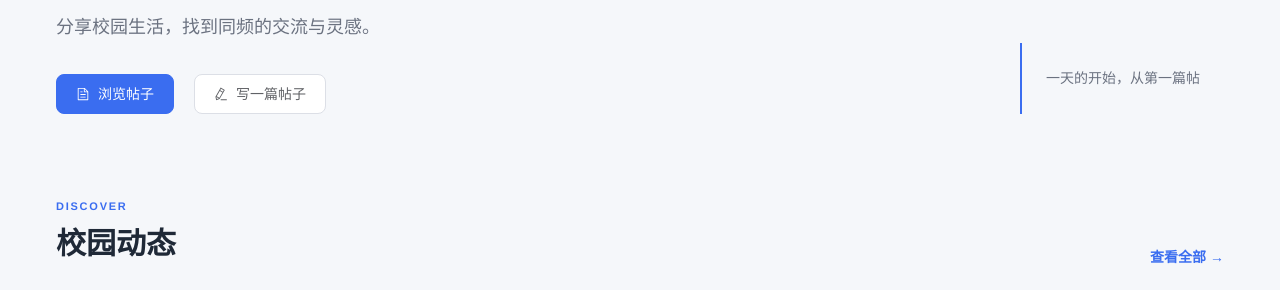
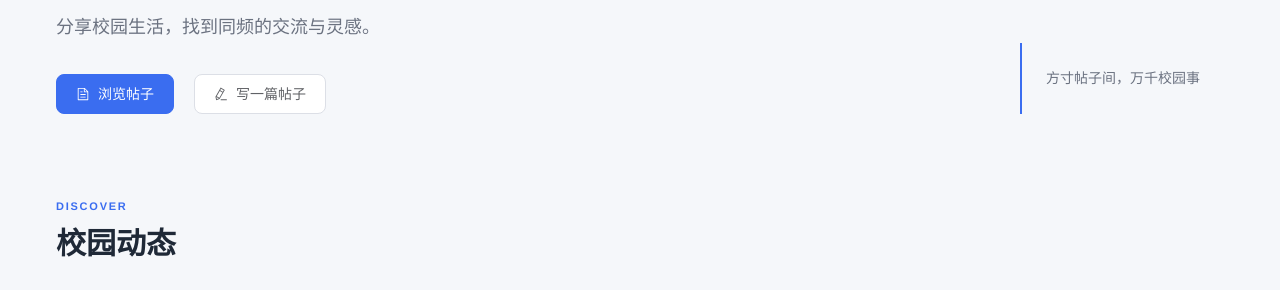
Before and after one commit to YangKunYi24320314/postingweb, a Vue app in the folder client/: page / in a window 1280 px wide. Shown: the part 268-558 px from the top of the page. Built offline with nearby package versions, Linux system fonts and the light colour scheme; no server answers.

Commit message:
feat: simplify home feed heading

```diff
--- a/client/src/views/HomeView.vue
+++ b/client/src/views/HomeView.vue
@@ -67,7 +67,7 @@ onMounted(loadPosts)
         </div>
       </div>
       <div class="home-hero__signal" aria-hidden="true">
-        <span>一天的开始，从第一篇帖</span>
+        <span>方寸帖子间，万千校园事</span>
       </div>
     </section>
 
@@ -77,9 +77,6 @@ onMounted(loadPosts)
           <span class="section-kicker">DISCOVER</span>
           <h2 id="feed-heading">校园动态</h2>
         </div>
-        <router-link to="/post-page" class="home-feed__all"
-          >查看全部 <span aria-hidden="true">→</span></router-link
-        >
       </div>
 
       <div class="rank-tabs" role="tablist" aria-label="帖子排序">
@@ -192,10 +189,6 @@ onMounted(loadPosts)
 .home-feed h2 {
   margin-top: var(--space-xs);
   font-size: 30px;
-}
-.home-feed__all {
-  color: var(--brand-primary);
-  font-weight: 600;
 }
 .rank-tabs {
   display: grid;
```
Also changed, not shown: 1 other file (tests, documents, lock files or other folders).
